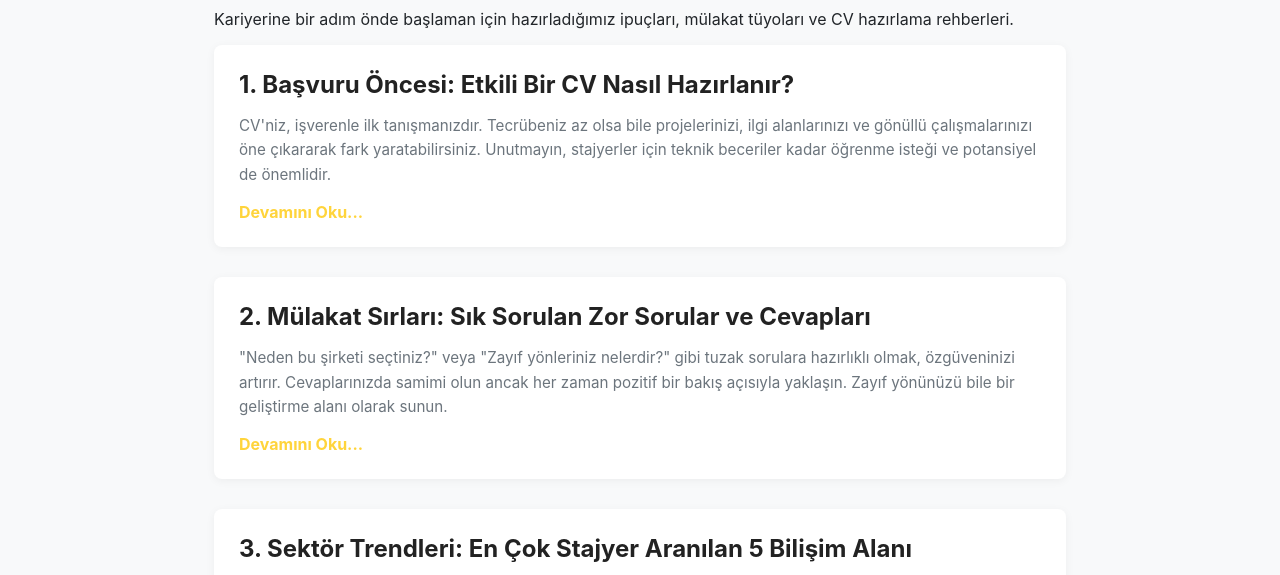
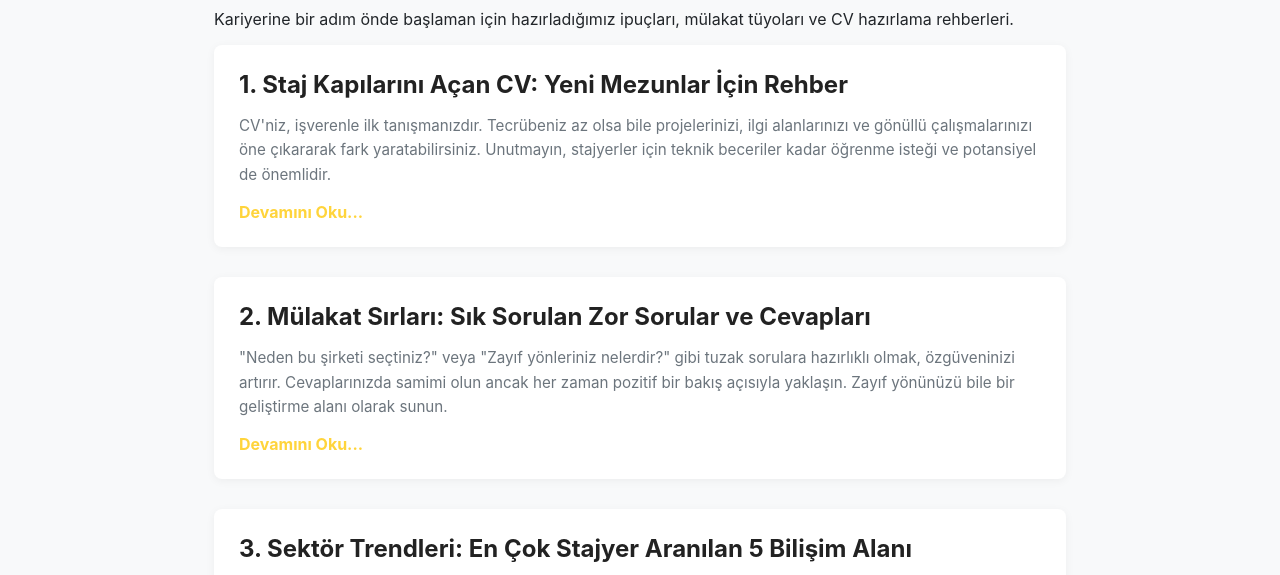
Before and after one commit to alisulmaz-maker/stajla, a website: page public/blog.html in a window 1280 px wide. Shown: the part 195-770 px from the top of the page. Drawn offline with Linux system fonts and the light colour scheme; no server answers.

Commit message:
fix: Blog sayfası ve detay sayfası başlık tutarsızlığı giderildi. Başlıklar eşleştirildi.

```diff
--- a/public/blog.html
+++ b/public/blog.html
@@ -59,7 +59,7 @@
     <p class="section-description">Kariyerine bir adım önde başlaman için hazırladığımız ipuçları, mülakat tüyoları ve CV hazırlama rehberleri.</p>
 
     <div class="blog-card">
-        <h3>1. Başvuru Öncesi: Etkili Bir CV Nasıl Hazırlanır?</h3>
+        <h3>1. Staj Kapılarını Açan CV: Yeni Mezunlar İçin Rehber</h3>
         <p>CV'niz, işverenle ilk tanışmanızdır. Tecrübeniz az olsa bile projelerinizi, ilgi alanlarınızı ve gönüllü çalışmalarınızı öne çıkararak fark yaratabilirsiniz. Unutmayın, stajyerler için teknik beceriler kadar öğrenme isteği ve potansiyel de önemlidir.</p>
         <a href="/makale-detay.html?id=cv_hazirlama" class="read-more">Devamını Oku...</a>
     </div>
```
